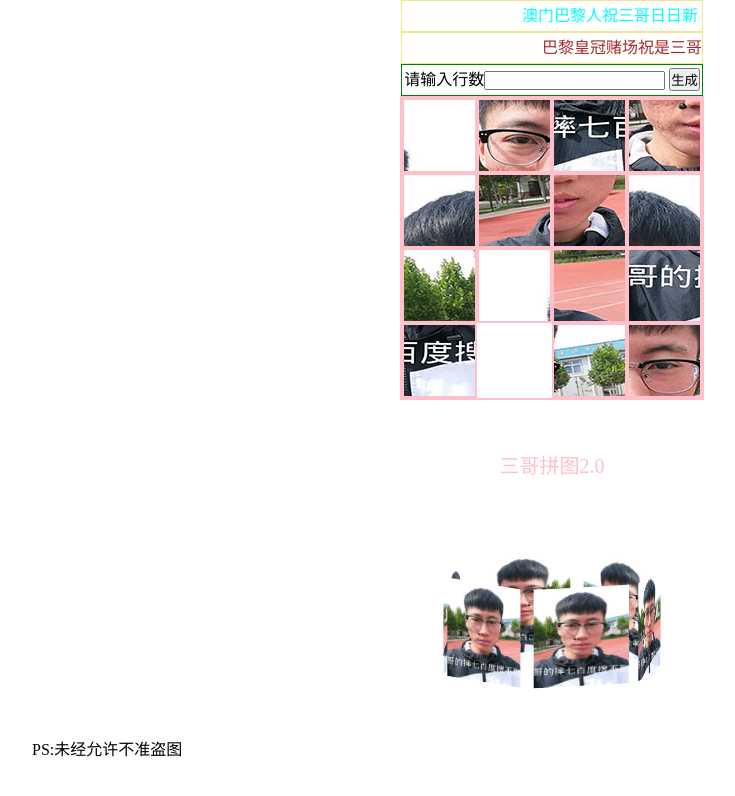
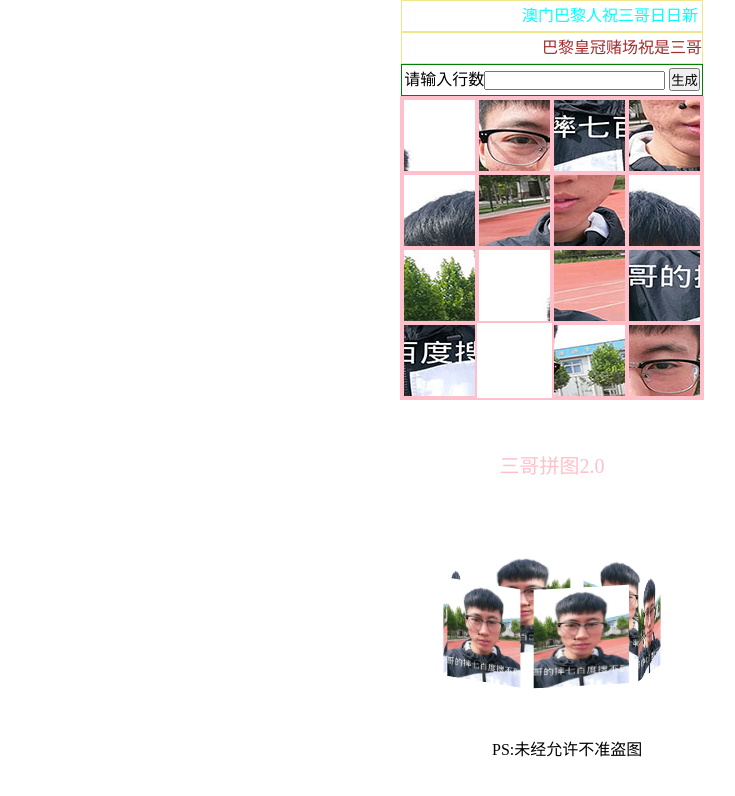
Before and after one commit to wang2250/wang2250.github.io, a plain HTML site: page bb.html in a window 1280 px wide. Shown: the whole page, without its empty margins (88-823 px from the left). Drawn offline with Linux system fonts and the light colour scheme.

Commit message:
升级2.0

```diff
--- a/bb.html
+++ b/bb.html
@@ -136,9 +136,10 @@
         line-height: 30px;
       }
       .butt{
-    position: absolute;
-    bottom: 40px;
-    left: 120px;
+        position: absolute;
+            bottom: 40px;
+            left: 50%;
+            margin-left: -60px;
 
       }
     </style>
```
Also changed, not shown: 1 other file.
